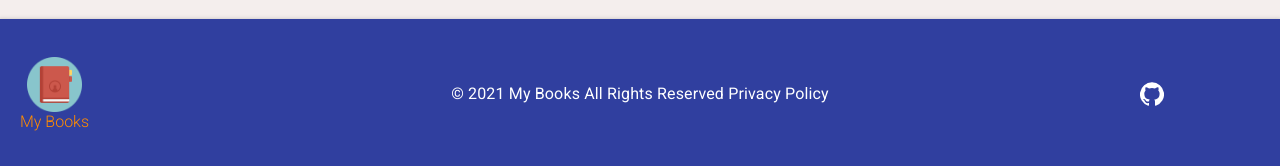
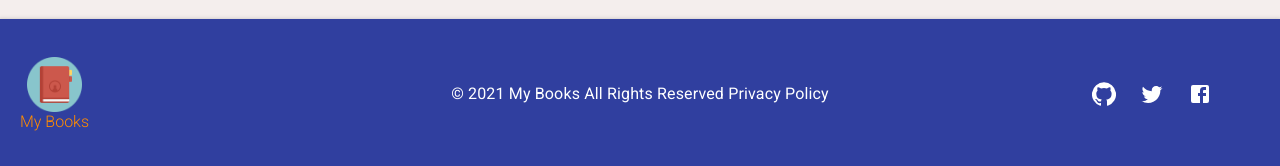
Before and after one commit to mkd63/book-recommend, a React (Create React App) app: page / in a window 1280 px wide. Shown: the part 1221-1387 px from the top of the page. Built offline with nearby package versions, Linux system fonts and the light colour scheme; no server answers.

Commit message:
update footer data and add animations

```diff
--- a/src/components/uiComponents/Footer.jsx
+++ b/src/components/uiComponents/Footer.jsx
@@ -12,6 +12,8 @@ import {
   Tooltip,
 } from "@material-ui/core";
 import GitHubIcon from "@material-ui/icons/GitHub";
+import TwitterIcon from "@material-ui/icons/Twitter";
+import FacebookIcon from "@material-ui/icons/Facebook";
 import bookLogo from "../../assets/book.png";
 import Dialog from "@material-ui/core/Dialog";
 import DialogActions from "@material-ui/core/DialogActions";
@@ -28,6 +30,8 @@ import googleBooks from "../../assets/google_books.png";
 import Carousel from "./Carousel/Carousel";
 import "./Carousel/Carousel.css";
 import StarIcon from "@material-ui/icons/Star";
+
+import Fade from "react-reveal/Fade";
 
 export default function Footer(props) {
   return (
@@ -60,6 +64,7 @@ export default function Footer(props) {
             width: "15%",
           }}
         >
+          <Fade left>
             <div
               style={{
                 display: "flex",
@@ -84,7 +89,9 @@ export default function Footer(props) {
                 My Books
               </h3>
             </div>
+          </Fade>
         </div>
+        <Fade>
           <div
             style={{
               height: "100%",
@@ -105,6 +112,7 @@ export default function Footer(props) {
               </Link>
             </Typography>
           </div>
+        </Fade>
         <div
           style={{
             height: "100%",
@@ -114,6 +122,7 @@ export default function Footer(props) {
             width: "10%",
           }}
         >
+          <Fade right>
             <IconButton
               target="_blank"
               href={"https://github.com/mkd63/book-recommend"}
@@ -122,6 +131,21 @@ export default function Footer(props) {
                 <GitHubIcon style={{ color: "#fff" }} />
               </Tooltip>
             </IconButton>
+          </Fade>
+          <Fade right>
+            <IconButton href={"#"}>
+              <Tooltip title="Twitter">
+                <TwitterIcon style={{ color: "#fff" }} />
+              </Tooltip>
+            </IconButton>
+          </Fade>
+          <Fade right>
+            <IconButton href={"#"}>
+              <Tooltip title="Facebook">
+                <FacebookIcon style={{ color: "#fff" }} />
+              </Tooltip>
+            </IconButton>
+          </Fade>
         </div>
       </div>
     </div>
```
Lines whose indentation alone changed are shown as unchanged.
